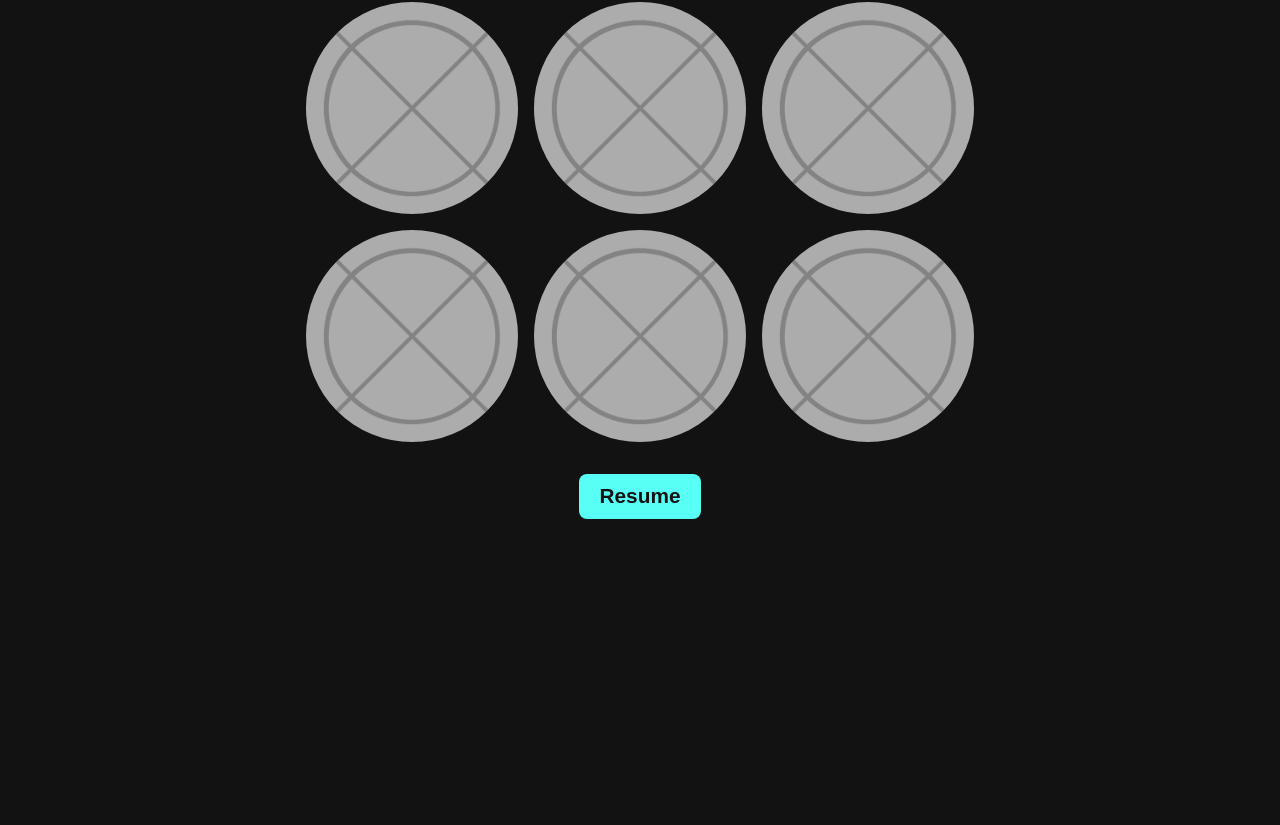
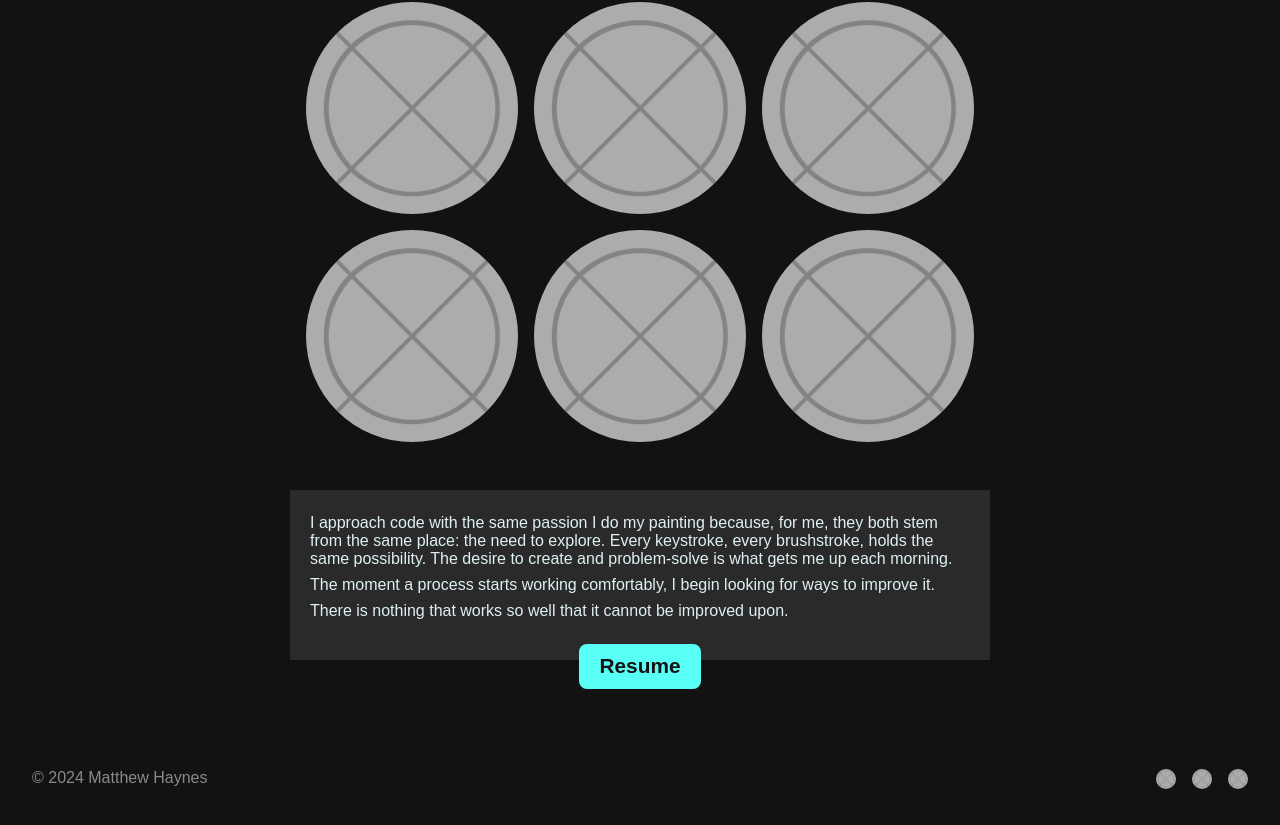
Before and after one commit to iggy-ziggy/mhaynes_dev_portfolio, a React (Vite) app: page / in a window 1280 px wide. Shown: the part 899-1724 px from the top of the page. Before the commit the page ends 1434 px from the top, so only its background shows below. Built offline with nearby package versions, Linux system fonts and the light colour scheme; a web font is replaced by a local one.

Commit message:
added footer component

```diff
--- a/src/App.jsx
+++ b/src/App.jsx
@@ -4,12 +4,19 @@ import TextBlock from "./components/TextBlock/TextBlock";
 import Card from "./components/Card/Card";
 import Image from "./components/Image/Image";
 import IconGrid from "./components/IconGrid/IconGrid";
+import Footer from "./components/Footer/Footer";
 import Placeholder from "./assets/generic_placeholder_500x500.png";
+import icon1 from "./assets/generic_placeholder_500x500.png";
+import icon2 from "./assets/generic_placeholder_500x500.png";
+import icon3 from "./assets/generic_placeholder_500x500.png";
+import icon4 from "./assets/generic_placeholder_500x500.png";
+import icon5 from "./assets/generic_placeholder_500x500.png";
 import AboutMe from "./lib/AboutMe";
 import "./App.css";
 
 function App() {
-  const icons = [1,2,3,4,5,6,7,8,9,10,11,12]
+  const techIcons = [1,2,3,4,5,6,7,8,9,10,11,12]
+  const icons = [icon1, icon2, icon3]
   return (
     <>
     {/* <IconGrid>{icons}</IconGrid> */}
@@ -20,12 +27,15 @@ function App() {
           alt="placeholder"
           btnName="Resume"
         >
-          <IconGrid>{icons}</IconGrid>
-          {/* <TextBlock>
+          <IconGrid>{techIcons}</IconGrid>
+          <TextBlock>
             <AboutMe />
-          </TextBlock> */}
+          </TextBlock>
         </Card>
       </div>
+      <Footer>
+      {icons}
+    </Footer>
     </>
   );
 }
--- a/src/components/Card/Card.jsx
+++ b/src/components/Card/Card.jsx
@@ -25,7 +25,7 @@ const Card = ({ children, title, src, alt, btnName }) => {
 };
 
 Card.propTypes = {
-  children: PropTypes.element,
+  children: PropTypes.arrayOf(PropTypes.element),
   title: PropTypes.string,
   src: PropTypes.string.isRequired,
   alt: PropTypes.string.isRequired,
--- /dev/null
+++ b/src/components/Footer/Footer.css
@@ -0,0 +1,17 @@
+.footer {
+    /* background-color: rgb(186, 238, 43); */
+    display: flex;
+    justify-content: space-between;
+    margin-top: 2rem;
+    padding: 2rem;
+}
+
+.copyright {
+    opacity: .5;
+}
+
+.footer_icon {
+    border-radius: 100%;
+    margin-left: 1rem;
+    width: 20px;
+}
--- /dev/null
+++ b/src/components/Footer/Footer.jsx
@@ -0,0 +1,15 @@
+import React from 'react'
+import './Footer.css'
+
+const Footer = ({children}) => {
+  return (
+    <div className='footer'>
+        <p className='copyright'>&copy; 2024 Matthew Haynes</p>
+        <div>
+        {children.map((c, i) => <img className='footer_icon' key={i} src={c}/>)}
+        </div>
+    </div>
+  )
+}
+
+export default Footer
```
